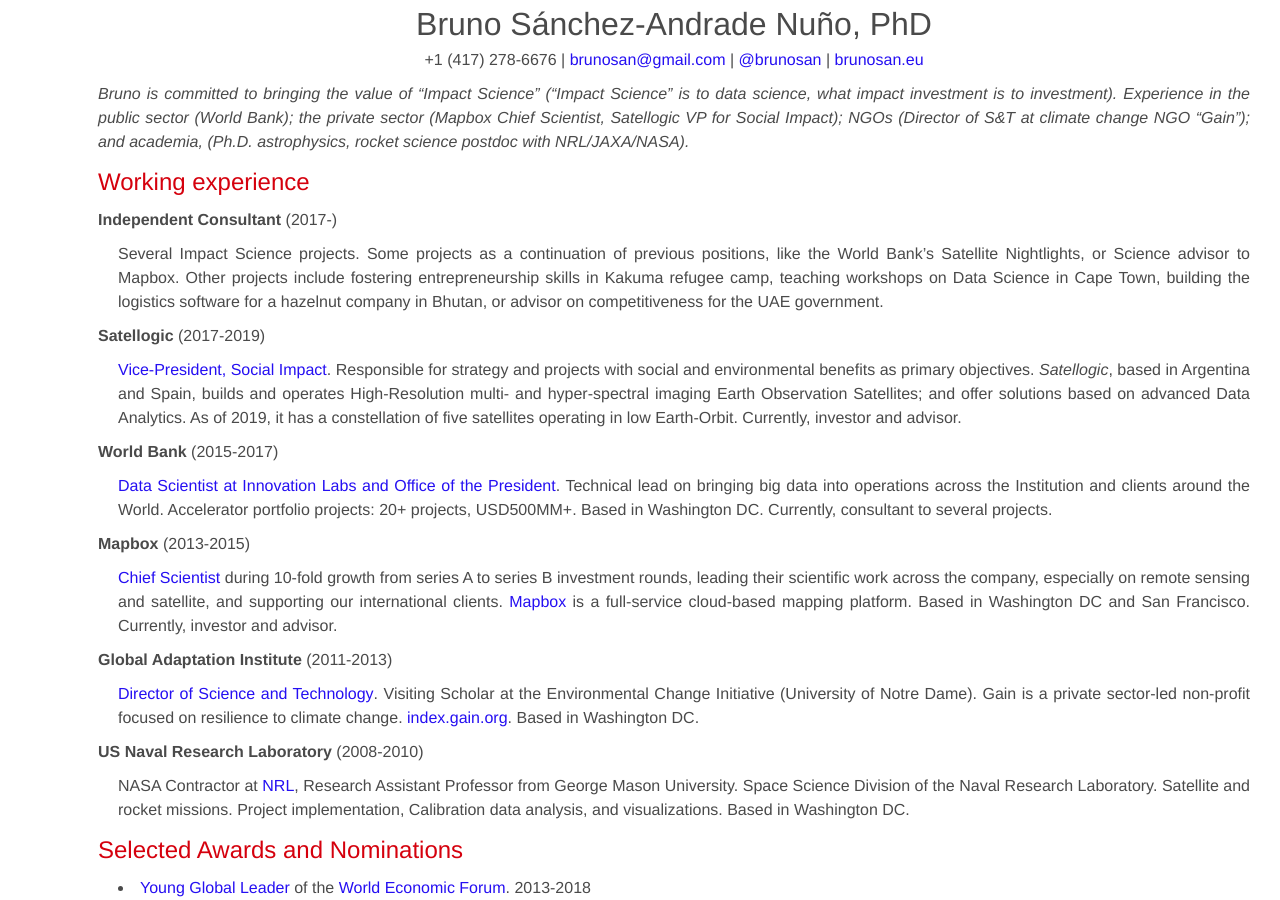
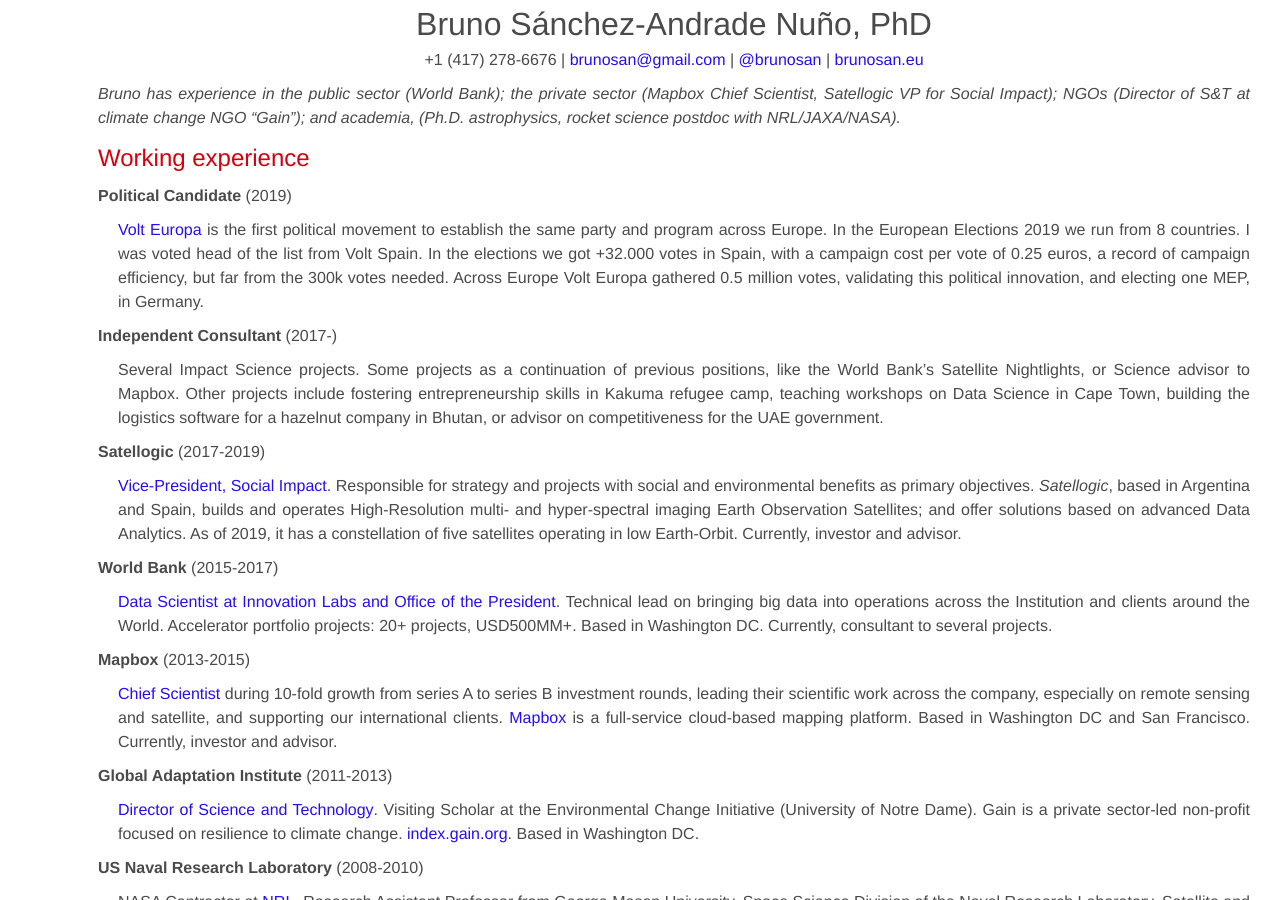
Before and after one commit to brunosan/cv, a Jekyll site: the page built from index.md, in a window 1280 px wide and 900 px high. Built offline with Jekyll 4.4.1, drawn with Linux system fonts in a browser that asks for light colours.

Commit message:
simpler intro. add volt

```diff
--- a/index.md
+++ b/index.md
@@ -6,9 +6,12 @@
 # Bruno Sánchez-Andrade Nuño, PhD #
 +1 (417) 278-6676 | <brunosan@gmail.com> | [@brunosan](http://twitter.com/brunosan) | [brunosan.eu](http://brunosan.eu)
 
-*Bruno is committed to bringing the value of “Impact Science” (“Impact Science” is to data science, what impact investment is to investment). Experience in the public sector (World Bank); the private sector (Mapbox Chief Scientist, Satellogic VP for Social Impact); NGOs (Director of S&T at climate change NGO "Gain"); and academia, (Ph.D. astrophysics, rocket science postdoc with NRL/JAXA/NASA).*
+*Bruno has experience in the public sector (World Bank); the private sector (Mapbox Chief Scientist, Satellogic VP for Social Impact); NGOs (Director of S&T at climate change NGO "Gain"); and academia, (Ph.D. astrophysics, rocket science postdoc with NRL/JAXA/NASA).*
 
 ## Working experience ##
+
+**Political Candidate** (2019)
+ >[Volt Europa](https://www.volteuropa.org/) is the first political movement to establish the same party and program across Europe. In the European Elections 2019 we run from 8 countries. I was voted head of the list from Volt Spain. In the elections we got +32.000 votes in Spain, with a campaign cost per vote of 0.25 euros, a record of campaign efficiency, but far from the 300k votes needed. Across Europe Volt Europa gathered 0.5 million votes, validating this political innovation, and electing one MEP, in Germany.
 
 **Independent Consultant** (2017-)
  >Several Impact Science projects. Some projects as a continuation of previous positions, like the World Bank's Satellite Nightlights, or Science advisor to Mapbox. Other projects include fostering entrepreneurship skills in Kakuma refugee camp, teaching workshops on Data Science in Cape Town, building the logistics software for a hazelnut company in Bhutan, or advisor on competitiveness for the UAE government.
```
